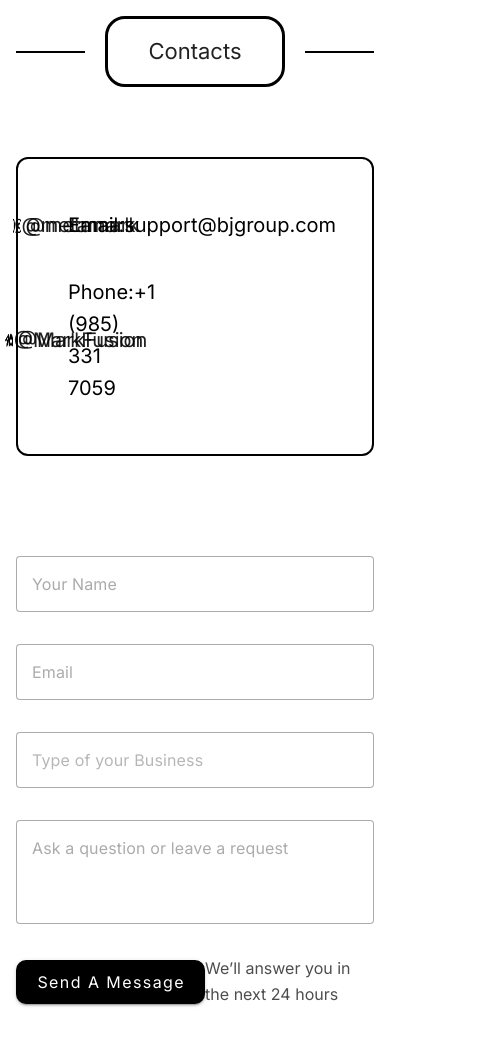
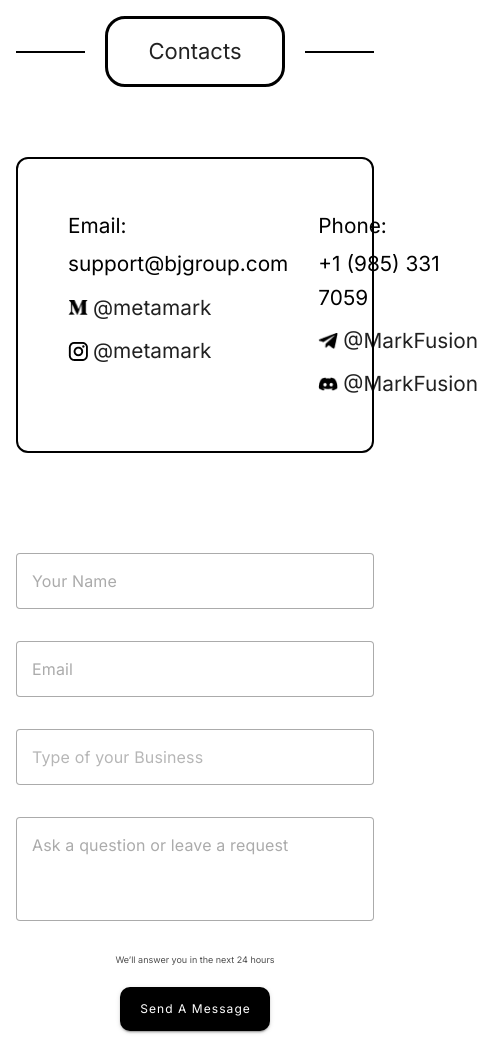
Before and after one commit to 6yr9k/MarkKnd, a Vue app: page /contacts in a window 390 px wide. Shown: the whole page, 478 px wide, since content can reach past the window. Before the commit the page ends 1023 px from the top, so only its background shows below. Built offline with nearby package versions, Linux system fonts and the light colour scheme.

Commit message:
upd contact list

```diff
--- a/src/components/common/ContactForm/ContactForm.vue
+++ b/src/components/common/ContactForm/ContactForm.vue
@@ -47,8 +47,8 @@
 
     <v-sheet class="submit__wrapper">
       <v-btn size="large" type="submit" class="submit__btn" @click="onSubmit" :disabled="v$.$invalid"
-        >Send a Message</v-btn
-      >
+        >Send a Message
+      </v-btn>
       <span class="submit__text">We’ll answer you in the next 24 hours</span>
     </v-sheet>
   </v-form>
@@ -127,17 +127,39 @@
   font-size: 16px;
   flex-direction: row;
   align-items: center;
+  gap: 20px;
   justify-content: space-between;
 }
 
 .submit__text {
   opacity: 0.8;
+  font-size: 14px;
 }
 
 .submit__btn {
+  max-width: 240px;
+  font-size: 1.1em;
   background: #000;
   color: #fff;
   text-transform: capitalize;
   border-radius: 10px;
 }
+
+@media (max-width: 390px) {
+  .submit__wrapper {
+    flex-direction: column-reverse;
+    gap: 20px;
+  }
+}
+
+@media (max-width: 768px) {
+  .submit__text {
+    font-size: 9px;
+  }
+
+  .submit__btn {
+    max-width: 150px;
+    font-size: 12px;
+  }
+}
 </style>
--- a/src/components/contactsPage/ContactList/ContactList.vue
+++ b/src/components/contactsPage/ContactList/ContactList.vue
@@ -2,7 +2,12 @@
   <div class="contact__list_wrapper">
     <Divider text="Contacts" />
     <div class="contact__list">
-      <ContactListItem />
+      <div class="contacts__row">
+        <ContactListItem v-for="contact of contacts.slice(0, 3)" :key="contact.id" :contact="contact" />
+      </div>
+      <div class="contacts__row">
+        <ContactListItem v-for="contact of contacts.slice(3, 6)" :key="contact.id" :contact="contact" />
+      </div>
     </div>
   </div>
 </template>
@@ -26,11 +31,39 @@
 </script>
 
 <style>
+.contact__list_wrapper {
+  font-size: 1vh;
+}
+
 .contact__list {
+  display: flex;
+  flex-flow: column;
+  gap: 30px;
+  font-size: 1.3rem;
+
   margin-top: 70px;
   border: 2px solid black;
   border-radius: 12px;
-  font-size: 20px;
-  padding: 50px 300px 50px 50px;
+  padding: 50px 200px 50px 50px;
+}
+
+.contacts__row {
+  display: flex;
+  flex-direction: row;
+  flex-wrap: nowrap;
+  align-items: center;
+}
+
+@media (max-width: 768px) {
+  .contact__list {
+    width: 100%;
+    flex-direction: row;
+    justify-content: space-between;
+    padding: 50px;
+  }
+  .contacts__row {
+    flex-direction: column;
+    gap: 10px;
+  }
 }
 </style>
--- a/src/components/contactsPage/ContactListItem/ContactListItem.vue
+++ b/src/components/contactsPage/ContactListItem/ContactListItem.vue
@@ -1,66 +1,51 @@
 <template>
-  <div class="list__wrapper">
-    <ul class="list">
-      <li class="mail"><a href="mailto:support@bjgroup.com">Email:support@bjgroup.com</a></li>
-      <li class="list__item">
-        <img src="../../../assets/icons/meta.png" alt="meta" class="list__img" />
-        <span> @metamark </span>
-      </li>
-      <li class="list__item">
-        <img src="../../../assets/icons/instagram.png" alt="instagram" class="list__img" />
-        <span> @metamark </span>
-      </li>
-    </ul>
-    <ul class="list">
-      <li class="tel"><a href="tel:+1 (985) 331 7059">Phone:+1 (985) 331 7059</a></li>
-      <li class="list__item">
-        <img src="../../../assets/icons/telegram.png" alt="telegram" class="list__img" />
-        <span>@MarkFusion</span>
-      </li>
-      <li class="list__item">
-        <img src="../../../assets/icons/discord.png" alt="discord" class="list__img" />
-        <span>@MarkFusion</span>
-      </li>
-    </ul>
+  <div class="contacts__item">
+    <img v-if="contact.icon" :src="contact.icon" :alt="contact.contact" class="contacts__item-img" />
+    <a v-if="contact.id === 1" :href="'mailto:' + contact.contact" class="contacts__item-link">
+      <span>Email:</span>
+      {{ contact.contact }}
+    </a>
+    <a v-else-if="contact.id === 4" :href="'tel:' + contact.contact" class="contacts__item-link"
+      ><span>Phone: </span>{{ contact.contact }}</a
+    >
+    <span v-else>{{ contact.contact }}</span>
   </div>
 </template>
 
-<script></script>
+<script>
+export default {
+  props: {
+    contact: {
+      type: Object,
+      required: true,
+    },
+  },
+};
+</script>
 
 <style>
-.tel {
-  width: 100%;
-}
-
-.mail {
-  width: 100%;
-}
-
-.list__wrapper {
-  display: flex;
-  flex-direction: row;
-  flex-wrap: wrap;
-  gap: 35px;
-}
-
-.list {
-  width: 100%;
-  display: flex;
-  flex-direction: row; /* изменяем направление на колонку */
-  justify-content: space-between;
-}
-
-.list__item {
+.contacts__item {
   width: 100%;
   display: flex;
   flex-direction: row;
   align-items: center;
-  justify-content: center;
   gap: 5px;
 }
 
-.list__img {
+.contacts__item-link {
+  display: flex;
+  flex-direction: row;
+  flex-wrap: wrap;
+  gap: 5px;
+}
+
+.contacts__item-img {
   max-width: 20px;
-  height: 15px;
+}
+
+@media (max-width: 768px) {
+  .contacts__item-link {
+    max-width: 240px;
+  }
 }
 </style>
--- a/src/constants/contacts.js
+++ b/src/constants/contacts.js
@@ -2,6 +2,11 @@
 import discord from '../assets/icons/discord.png';
 import telegram from '../assets/icons/telegram.png';
 import instagram from '../assets/icons/instagram.png';
+
+/**
+ *
+ * @type {[{contact: string, id: number},{contact: string, icon: *, id: number},{contact: string, icon: *, id: number},{contact: string, id: number},{contact: string, icon: *, id: number}]}
+ */
 
 export const contacts = [
   {
@@ -10,23 +15,25 @@
   },
   {
     id: 2,
-    contact: '+1 (985) 331 7059',
+    contact: '@metamark',
+    icon: meta,
   },
   {
     id: 3,
     contact: '@metamark',
-    icon: meta,
+    icon: instagram,
+  },
+
+  {
+    id: 4,
+    contact: '+1 (985) 331 7059',
   },
   {
-    id: 4,
+    id: 5,
     contact: '@MarkFusion',
     icon: telegram,
   },
-  {
-    id: 5,
-    contact: '@metamark',
-    icon: instagram,
-  },
+
   {
     id: 6,
     contact: '@MarkFusion',
--- a/src/views/ContactsView.vue
+++ b/src/views/ContactsView.vue
@@ -32,13 +32,12 @@
   display: flex;
   flex-direction: row-reverse;
   justify-content: space-between;
-  gap: 50px;
+  gap: 30px;
 }
 
 .image__wrapper {
-  width: 480px;
-  height: 370px;
-  max-width: 100%;
+  width: 478px;
+  height: 337px;
   display: flex;
   justify-content: center;
   align-items: center;
@@ -46,8 +45,8 @@
 }
 
 .image__wrapper img {
-  max-width: 100%;
-  max-height: 100%;
+  max-width: 320px;
+  max-height: 300px;
 }
 
 .form__container {
@@ -56,6 +55,15 @@
 }
 
 @media (max-width: 768px) {
+  .form__wrapper {
+    width: 100%;
+    flex-direction: row;
+    justify-content: center;
+  }
+
+  .form__container {
+    width: 100%;
+  }
   .image__wrapper {
     display: none;
   }
```
